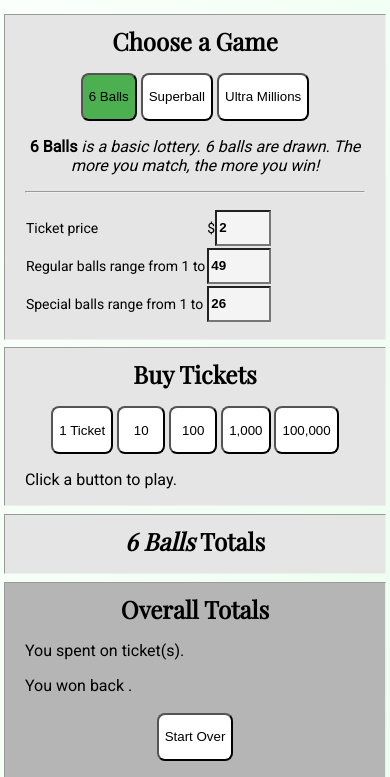
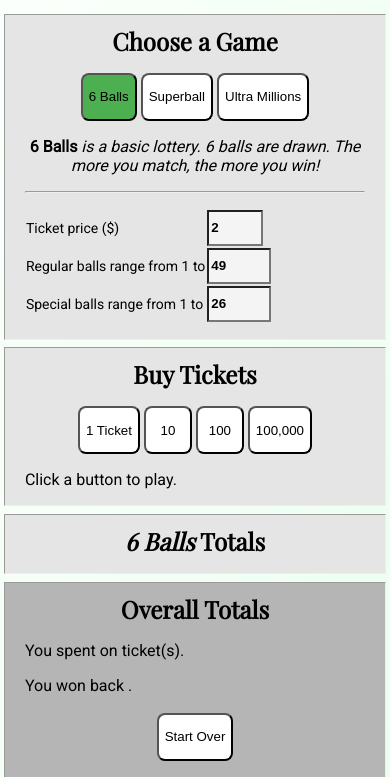
Before and after one commit to hbere/lottosim, a PHP site: page / in a window 390 px wide. Shown: the part 117-894 px from the top of the page. Run offline with PHP 8.4, Linux system fonts and the light colour scheme; some libraries are stand-ins or nearby versions.

Commit message:
Improve mobile responsiveness

```diff
--- a/index.html
+++ b/index.html
@@ -47,8 +47,8 @@
 		<p>
 			<table class="tableTransparent" id="rulesTable">
 				<tr>
-					<td>Ticket price</td>
-					<td>$<input class="rulesInput" type="number" id="cost" name="cost" min="0" max="20" value="2"></td>
+					<td>Ticket price ($)</td>
+					<td><input class="rulesInput" type="number" id="cost" name="cost" min="0" max="20" value="2"></td>
 				</tr>
 				<tr>
 					<td>Regular balls range from 1 to </td>
--- a/resources/css/styles.css
+++ b/resources/css/styles.css
@@ -225,7 +225,7 @@
   border: 0px transparent gray;
   text-align: left;
 }
-@media only screen and (max-width: 600px) {
+@media only screen and (max-width: 659px) {
   /* For mobile phones: */
   body {
     width: 98%;
@@ -245,4 +245,7 @@
     min-width: 48px;
     min-height: 36px;
   }
+  #play1000 {
+    display: none;
+  }
 }
```
